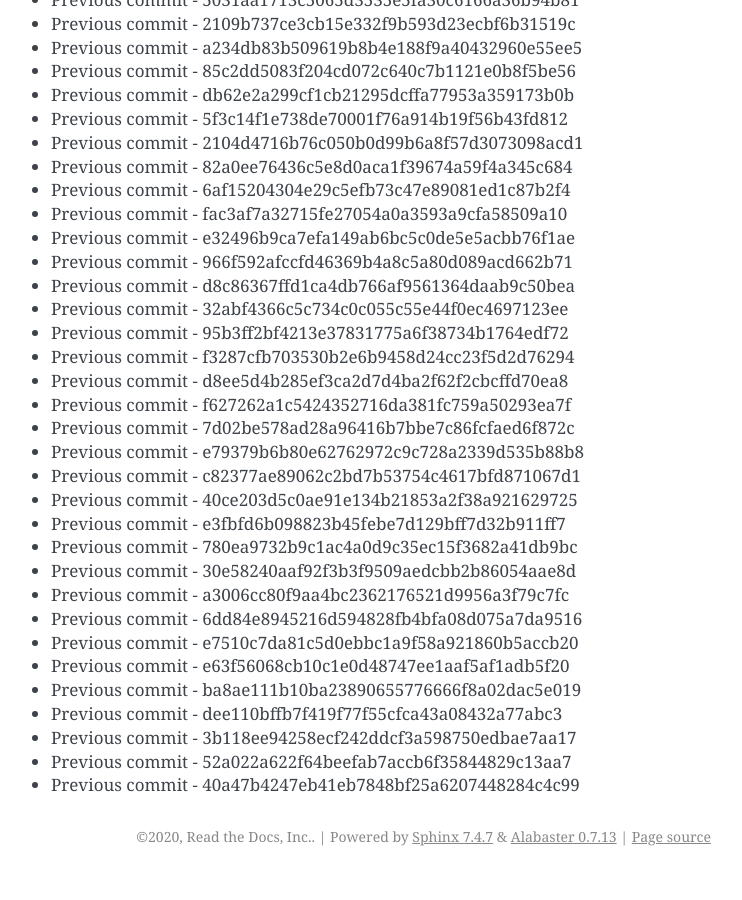
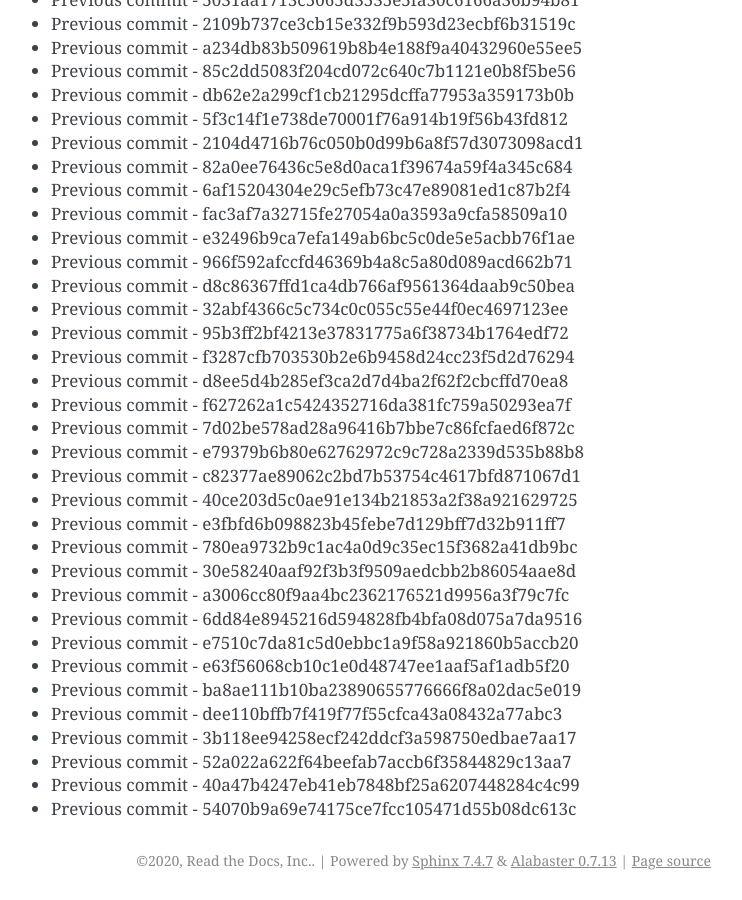
Before and after one commit to readthedocs/rtd-git-stresstest, a Sphinx documentation site: the page built from docs/updates.rst, in a window 1280 px wide and 900 px high, scrolled down 72641 px. Shown: the whole window, without its empty margins (399-1141 px from the left). Built offline with Sphinx 7.4.7, drawn with Linux system fonts in a browser that asks for light colours; before the commit the page ends 73517 px from its top, so only the background shows below that.

Commit message:
Generating commit from previous: 54070b9a69e74175ce7fcc105471d55b08dc613c

```diff
--- a/docs/updates.rst
+++ b/docs/updates.rst
@@ -3084,3 +3084,4 @@ It can be tested for any performance characteristics.
 * Previous commit - 3b118ee94258ecf242ddcf3a598750edbae7aa17
 * Previous commit - 52a022a622f64beefab7accb6f35844829c13aa7
 * Previous commit - 40a47b4247eb41eb7848bf25a6207448284c4c99
+* Previous commit - 54070b9a69e74175ce7fcc105471d55b08dc613c
```
